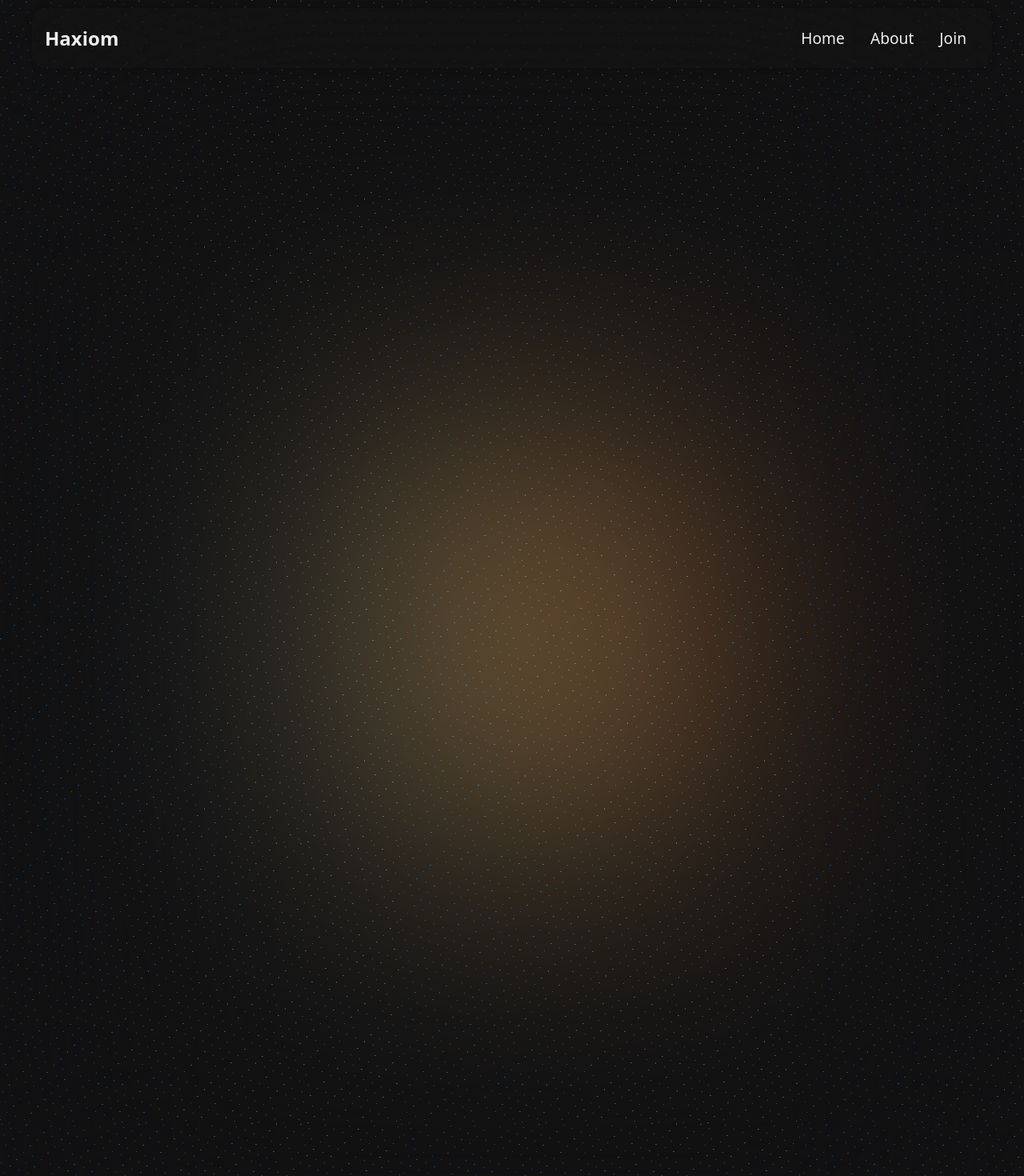
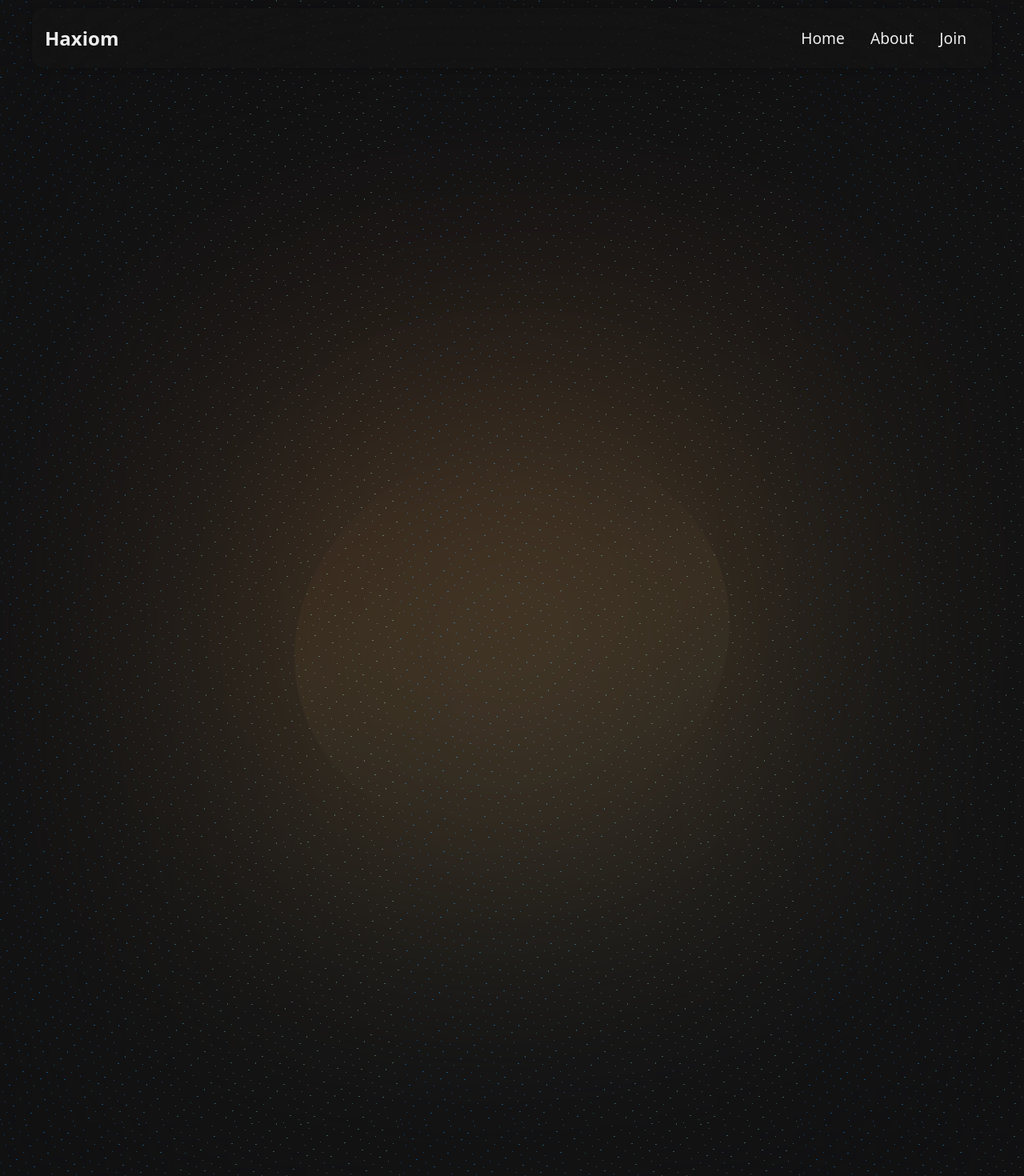
Before and after one commit to HaxiomDev/HaxiomSiteOld, a React (Vite) app: page / in a window 1280 px wide. Shown: the top 1470 px of the page at 80% size. Built offline with nearby package versions, Linux system fonts and the light colour scheme.

Commit message:
change background circle animation

```diff
--- a/src/components/BackgroundCircle/backgroundcircle.css
+++ b/src/components/BackgroundCircle/backgroundcircle.css
@@ -4,7 +4,7 @@
             rgb(var(--color-secondary)),
             rgb(var(--color-tertiary)));
 
-    height: 500px;
+    height: 60vh;
     aspect-ratio: 1 / 1;
 
     position: absolute;
@@ -15,7 +15,7 @@
     translate: -50% -50%;
     border-radius: 50%;
 
-    animation: rotate 10s infinite;
+    animation: rotate 20s infinite;
 }
 
 .blur {
@@ -25,7 +25,7 @@
     position: absolute;
     z-index: 2;
 
-    backdrop-filter: blur(150px);
+    backdrop-filter: blur(200px);
 }
 
 @keyframes rotate {
@@ -34,7 +34,7 @@
     }
 
     50% {
-        scale: 1 1.5;
+        scale: 1 1.15;
     }
 
     to {
```
